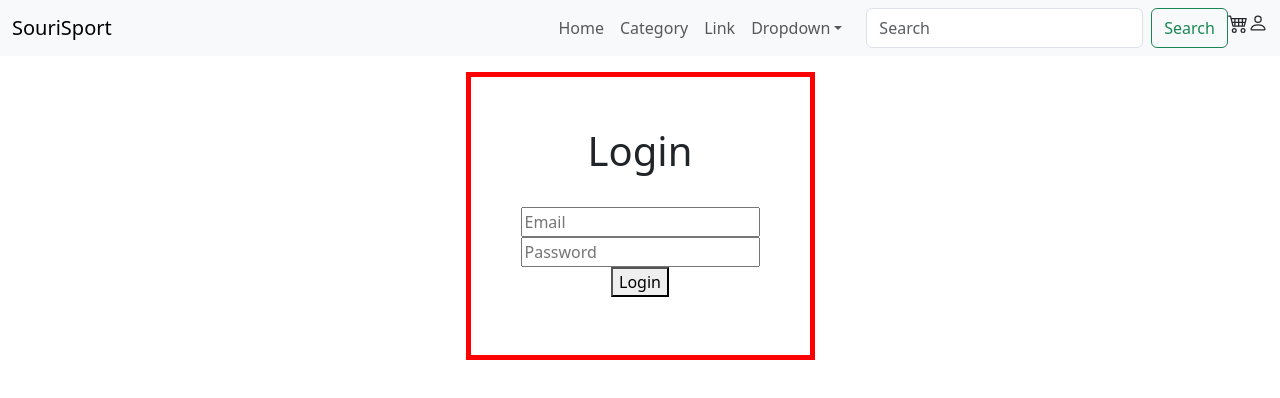
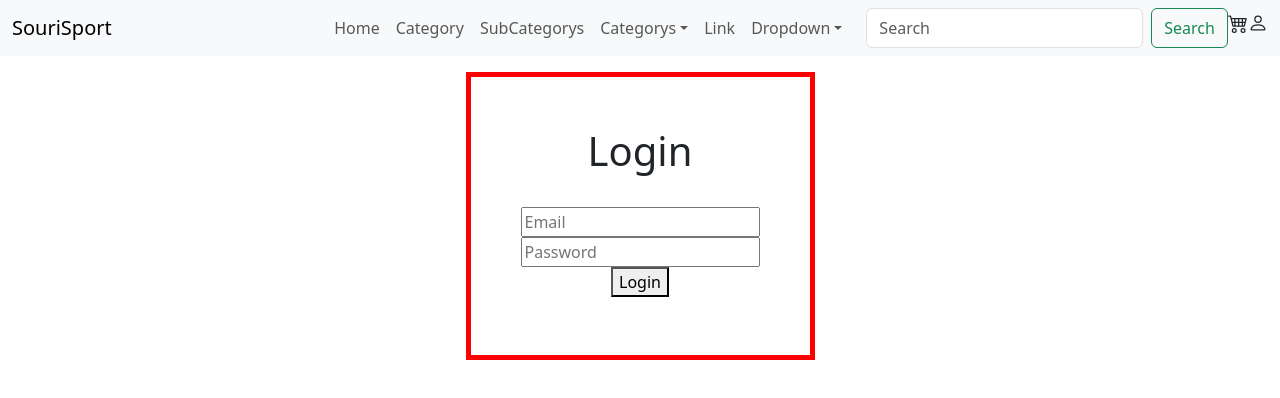
Before and after one commit to C12-Mosouri/MERAKI_Academy_Project_4, a React (Create React App) app in the folder frontend/: page /login in a window 1280 px wide. Shown: the top 398 px of the page. Built offline with nearby package versions, Linux system fonts and the light colour scheme; the HTML template or start-up script is replaced by a standard one.

Commit message:
18 Frontend SubCategorys

```diff
--- a/frontend/src/App.js
+++ b/frontend/src/App.js
@@ -4,6 +4,7 @@ import { Route, Routes, useNavigate } from "react-router-dom";
 import Login from "./components/Login/Login";
 import Register from "./components/Login/Register";
 import Category from "./components/Categorys/category";
+import SubCategorys from "./components/SubCategorys/subcategory";
 import "bootstrap/dist/css/bootstrap.min.css";
 import Button from "react-bootstrap/Button";
 import Container from "react-bootstrap/Container";
@@ -52,6 +53,20 @@ const App = () => {
                     >
                       Category
                     </Nav.Link>
+                    <Nav.Link
+                      onClick={() => {
+                        navigate("/category/sub");
+                      }}
+                    >
+                      SubCategorys
+                    </Nav.Link>
+                    <NavDropdown
+                      title="Categorys"
+                      id={`offcanvasNavbarDropdown-expand-${expand}`}
+                    >
+                      <NavDropdown.Item></NavDropdown.Item>
+                    </NavDropdown>
+
                     <Nav.Link href="#action2">Link</Nav.Link>
                     <NavDropdown
                       title="Dropdown"
@@ -120,6 +135,7 @@ const App = () => {
             <Route path="/login" element={<Login />} />
             <Route path="/register" element={<Register />} />
             <Route path="/category" element={<Category />} />
+            <Route path="/category/sub" element={<SubCategorys />} />
           </Routes>
         </div>
       </tokenContext.Provider>
--- a/frontend/src/components/Categorys/category.js
+++ b/frontend/src/components/Categorys/category.js
@@ -3,17 +3,17 @@ import axios from "axios";
 import "./category.css";
 
 const Category = () => {
-  const [categoryName, setCategoryName] = useState([]);
-  const [categoryImg, setCategoryImg] = useState("");
+  const [category, setCategory] = useState([]);
+  // const [categoryImg, setCategoryImg] = useState("");
   useEffect(() => {
     console.log("testFromCaregotys");
     axios
       .get("http://localhost:5000/category")
       .then((res) => {
         console.log(res.data);
-        setCategoryName(res.data.Category);
-        setCategoryImg(res.data.Category);
-        console.log(categoryImg)
+        setCategory(res.data.Category);
+        // setCategoryImg(res.data.Category);
+        // console.log(categoryImg)
       })
       .catch((err) => {
         console.log(err);
@@ -22,7 +22,7 @@ const Category = () => {
   return (
     <>
       <div>category</div>
-      {categoryName.map((ele, i) => {
+      {category.map((ele, i) => {
         return (
           <>
             <h1>{ele.name}</h1>
--- a/frontend/src/components/SubCategorys/subcategory.js
+++ b/frontend/src/components/SubCategorys/subcategory.js
@@ -0,0 +1,24 @@
+import React, { useEffect, useState } from "react";
+import axios from "axios";
+
+const SubCategorys = () => {
+  const [subCategory, setSubCategory] = useState("");
+  useEffect(() => {
+    axios
+      .get("http://localhost:5000/category/sub")
+      .then((res) => {
+        console.log(res);
+        // setSubCategory(res.data);
+      })
+      .catch((err) => {
+        console.log(err);
+      });
+  },[]);
+  return (
+    <>
+      <div>subcategory</div>
+    </>
+  );
+};
+
+export default SubCategorys;
```
